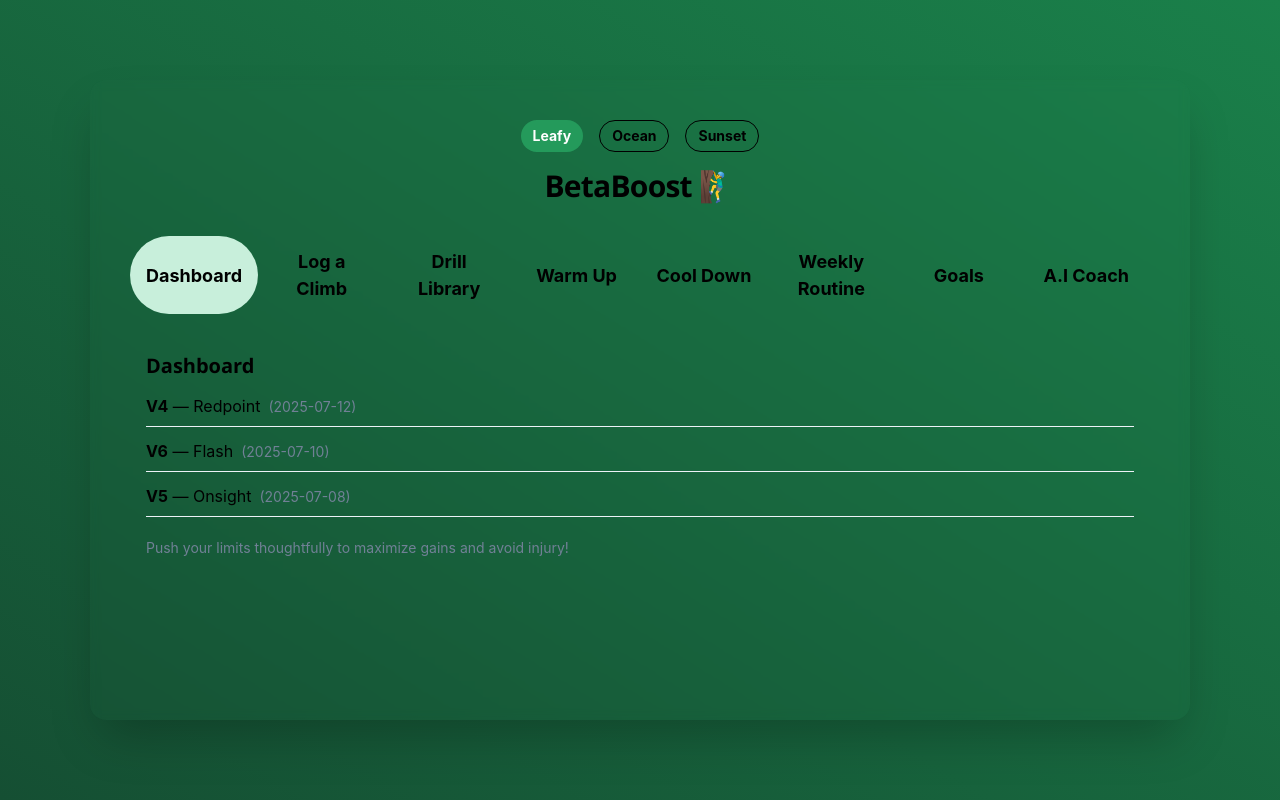
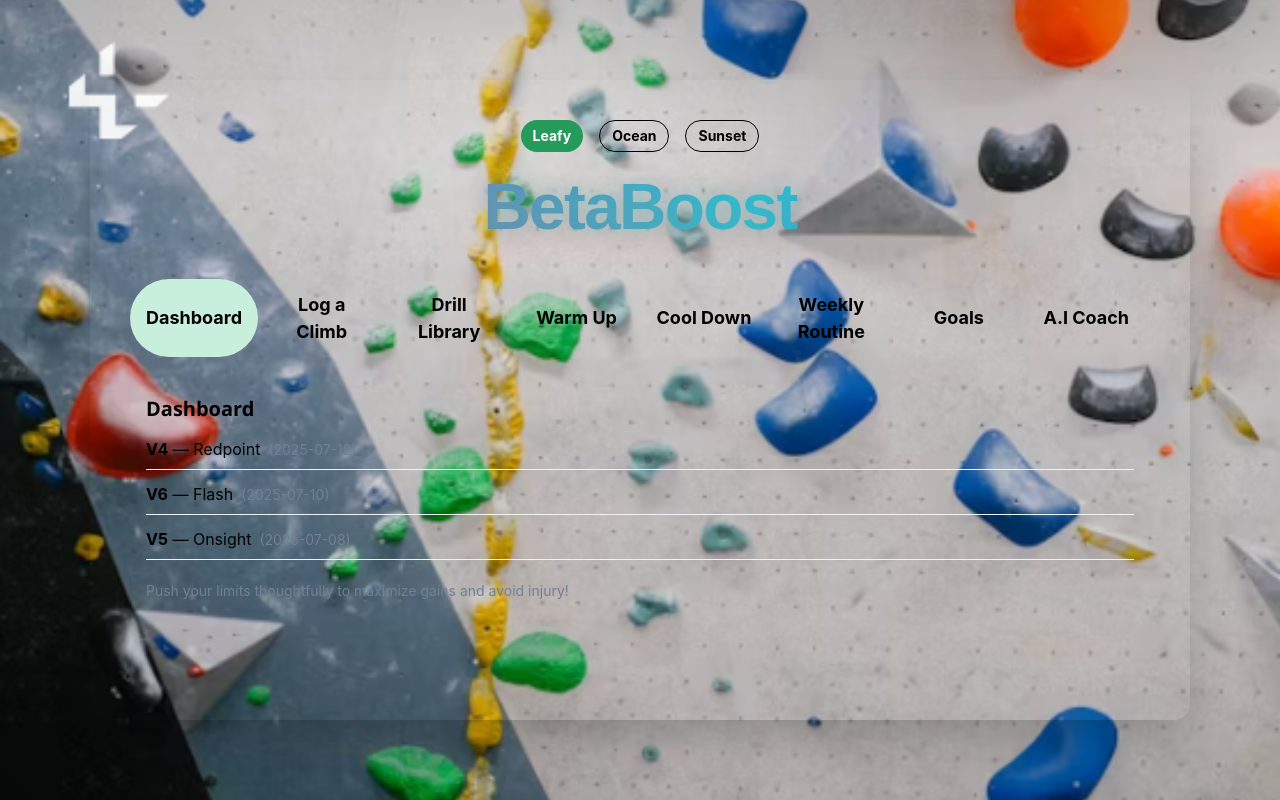
Before and after one commit to Freedomwithin/BetaBoost, a React (Vite) app: page / in a window 1280 px wide. Built offline with nearby package versions, Linux system fonts and the light colour scheme.

Commit message:
Upgraded background and title

```diff
--- a/src/App.jsx
+++ b/src/App.jsx
@@ -2,6 +2,7 @@ import React, { useState } from "react";
 import {
   ChakraProvider, Box, Heading, Tabs, TabList, TabPanels, Tab, TabPanel, extendTheme, HStack, Button
 } from "@chakra-ui/react";
+import { keyframes } from "@emotion/react";
 import Dashboard from "./components/Dashboard";
 import LogClimbForm from "./components/LogClimbForm";
 import DrillLibrary from "./components/DrillLibrary";
@@ -9,14 +10,14 @@ import WarmUp from "./components/WarmUp";
 import CoolDown from "./components/CoolDown";
 import WeeklyRoutine from "./components/WeeklyRoutine";
 import Goals from "./components/Goals";
-import ChatBot from "./components/ChatBot"; // <--- AI bot import
+import ChatBot from "./components/ChatBot"; // AI bot import
 
 // Define your palettes
 const colorPalettes = {
   leafy: {
     name: "Leafy",
     colors: {
-      50:  "#e9f8f1",
+      50: "#e9f8f1",
       100: "#c8efdb",
       200: "#a5e4c3",
       300: "#79d9a6",
@@ -31,7 +32,7 @@ const colorPalettes = {
   ocean: {
     name: "Ocean",
     colors: {
-      50:  "#e3f8ff",
+      50: "#e3f8ff",
       100: "#bbeeff",
       200: "#8fd4f9",
       300: "#53b2e9",
@@ -46,7 +47,7 @@ const colorPalettes = {
   sunset: {
     name: "Sunset",
     colors: {
-      50:  "#fff8e1",
+      50: "#fff8e1",
       100: "#ffecb3",
       200: "#ffd180",
       300: "#ffab40",
@@ -59,6 +60,22 @@ const colorPalettes = {
     }
   }
 };
+
+// Animated gradient keyframes for the title
+const colorWave = keyframes`
+  0% {
+    background-position: 0% 50%;
+    text-shadow: 2px 4px 16px #122, 0 2px 8px #fff3;
+  }
+  50% {
+    background-position: 100% 50%;
+    text-shadow: 0 0 22px #24c6dc77, 0 6px 32px #ff512f55;
+  }
+  100% {
+    background-position: 0% 50%;
+    text-shadow: 2px 4px 16px #122, 0 2px 8px #fff3;
+  }
+`;
 
 function App() {
   const [palette, setPalette] = useState("leafy");
@@ -90,7 +107,7 @@ function App() {
     "Cool Down",
     "Weekly Routine",
     "Goals",
-    "A.I Coach" // Added bot tab
+    "A.I Coach"
   ];
 
   return (
@@ -98,7 +115,10 @@ function App() {
       <Box
         minH="100vh"
         w="100vw"
-        bgGradient={`linear(to-tr, ${palette}.800 0%, ${palette}.600 100%)`}
+        bgImage="url('/indoor-climbing.PNG')"
+        bgSize="cover"
+        bgPosition="center"
+        bgRepeat="no-repeat"
         display="flex"
         alignItems="center"
         justifyContent="center"
@@ -113,7 +133,6 @@ function App() {
           bg="whiteAlpha.95"
           borderRadius="2xl"
           boxShadow="2xl"
-          backdropFilter="blur(5px)"
           overflowY="auto"
         >
           {/* Color Theme Picker */}
@@ -136,12 +155,23 @@ function App() {
           <Heading
             mb={8}
             fontWeight="extrabold"
-            fontSize={{ base: "2xl", md: "3xl" }}
             letterSpacing="tight"
-            color="black"
             textAlign="center"
+            fontFamily="'Montserrat', sans-serif"
+            fontSize={{
+              base: "2.2rem",
+              sm: "2.8rem",
+              md: "3.7rem",
+              lg: "4.1rem"
+            }}
+            bgGradient="linear(105deg, #ff512f 0%, #dd2476 40%, #24c6dc 80%, #514a9d 100%, #ff512f 130%)"
+            bgClip="text"
+            sx={{
+              backgroundSize: "200% 200%",
+              animation: `${colorWave} 3.6s ease-in-out infinite`,
+            }}
           >
-            BetaBoost 🧗‍♂️
+            BetaBoost
           </Heading>
 
           <Tabs
@@ -177,7 +207,7 @@ function App() {
               <TabPanel><CoolDown /></TabPanel>
               <TabPanel><WeeklyRoutine /></TabPanel>
               <TabPanel><Goals /></TabPanel>
-              <TabPanel><ChatBot /></TabPanel> {/* AI bot tab content */}
+              <TabPanel><ChatBot /></TabPanel>
             </TabPanels>
           </Tabs>
         </Box>
```
